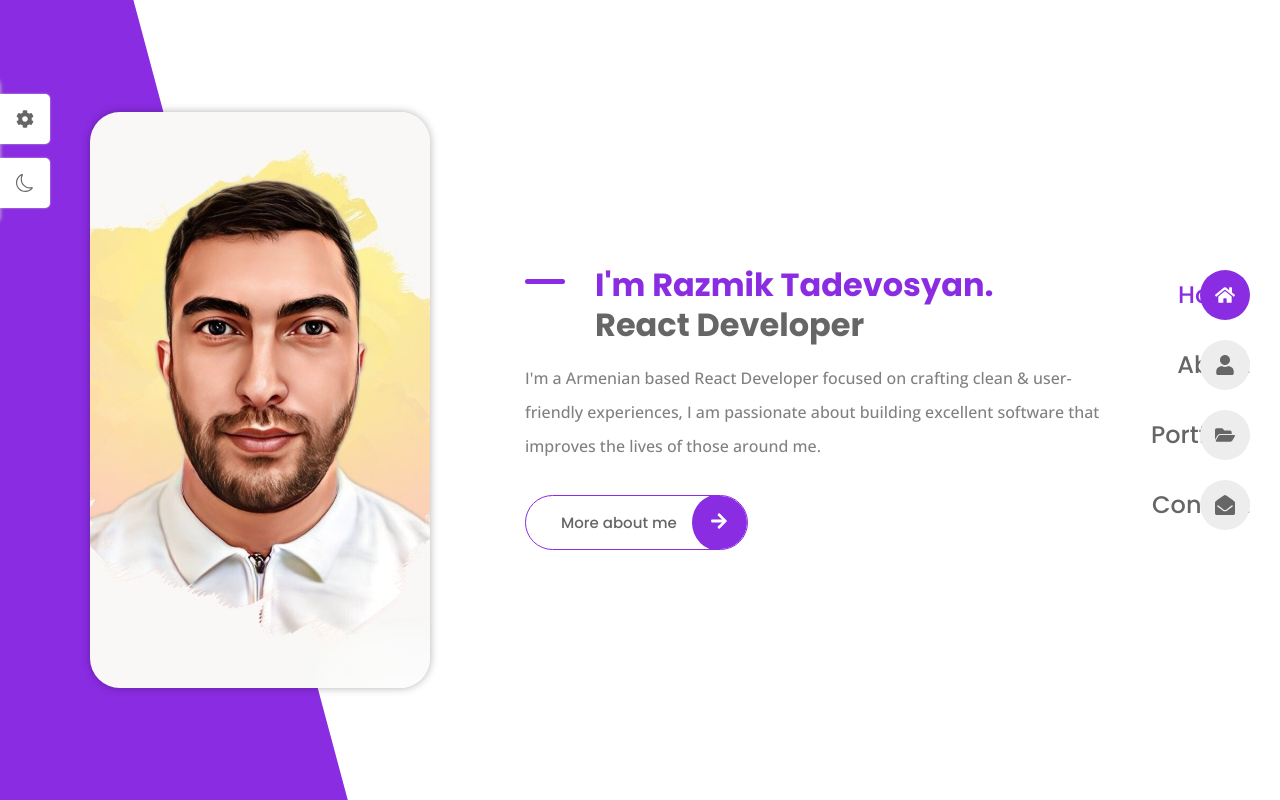
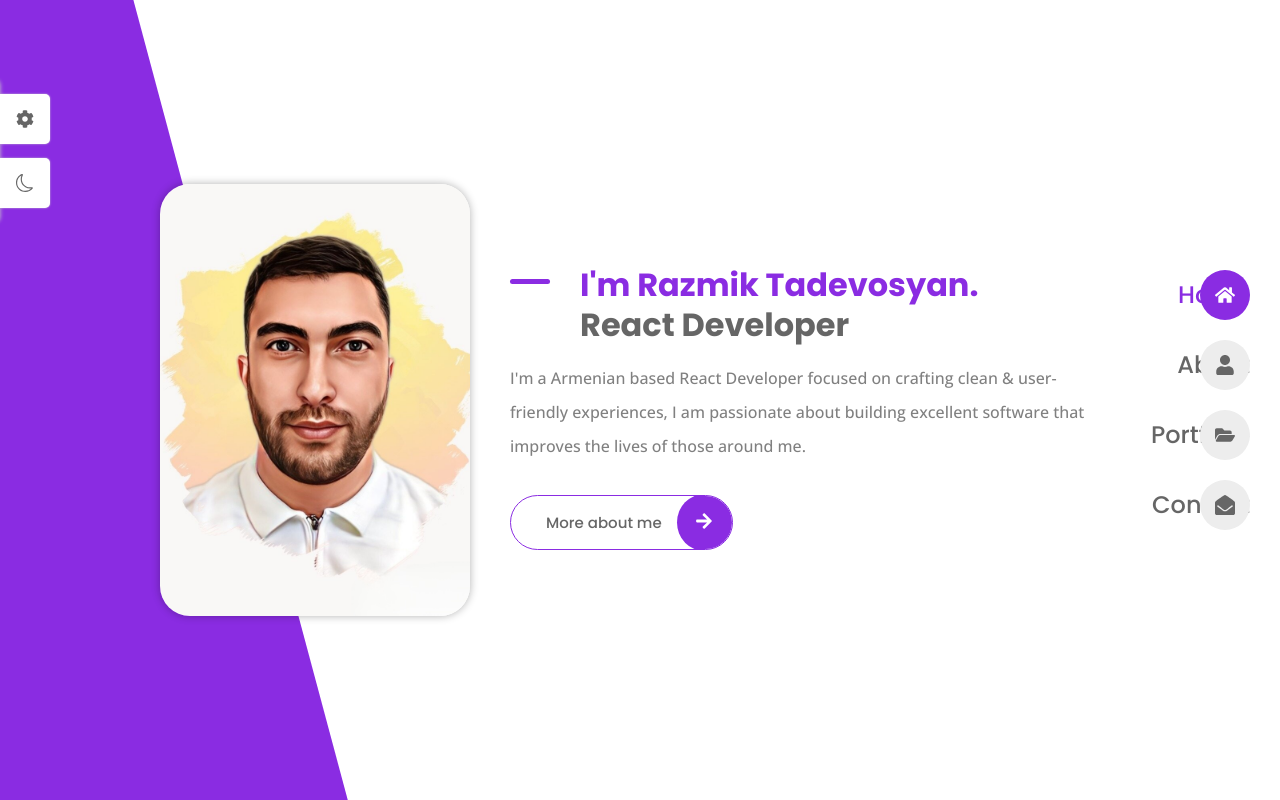
Before and after one commit to tadeosyan/portfolio, a React (Vite) app: page / in a window 1280 px wide. Built offline with nearby package versions, Linux system fonts and the light colour scheme.

Commit message:
fix: large size view of home page

```diff
--- a/src/pages/home/Home.module.css
+++ b/src/pages/home/Home.module.css
@@ -94,3 +94,24 @@
     z-index: -1;
   }
 }
+
+@media only screen and (min-width: 765px) {
+  .home {
+    grid-template-columns: 1.65fr 1.95fr;
+  }
+  .homeImg {
+    height: 50%;
+    margin-left: 10px;
+  }
+}
+
+@media only screen and (min-width: 1265px) {
+  .home {
+    grid-template-columns: 3fr 8.32fr;
+  }
+
+  .homeImg {
+    height: 60%;
+    margin-left: 120px;
+  }
+}
```
